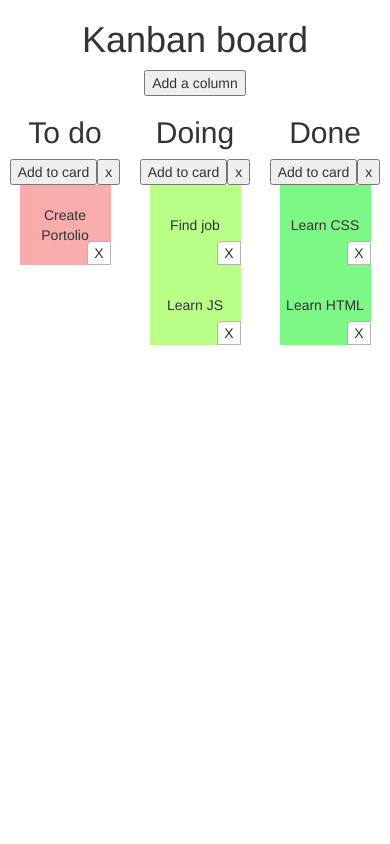
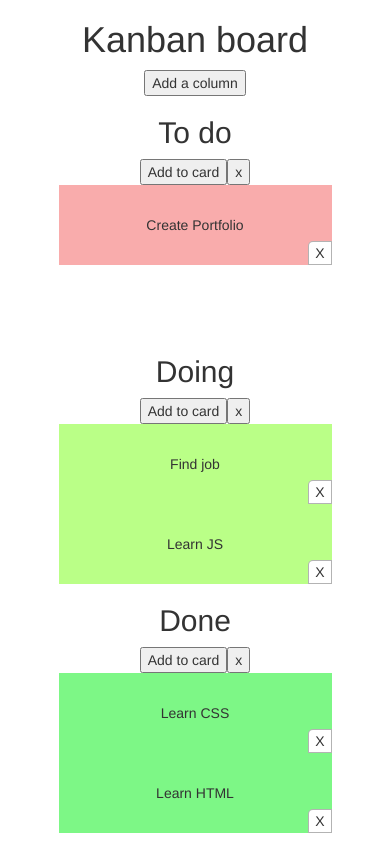
Before and after one commit to postrowinski/trello, a plain HTML site: page index.html in a window 390 px wide. Drawn offline with nearby package versions, Linux system fonts and the light colour scheme.

Commit message:
fix responsive

```diff
--- a/script.js
+++ b/script.js
@@ -114,7 +114,7 @@ $(document).ready(function () {
     board.addColumn(doneColumn);
 
     // CREATE NEW CARDS
-    var card1 = new Card('Create Portolio');
+    var card1 = new Card('Create Portfolio');
     var card2 = new Card('Find job');
     var card3 = new Card('Learn CSS');
     var card4 = new Card('Learn HTML');
--- a/style.css
+++ b/style.css
@@ -4,18 +4,18 @@
 }
 
 .column-container {
-     display: flex;
+    display: flex;
+    flex-wrap: wrap;
 }
 
 .column {
-    flex: 1;
+    flex-basis: 33.33%;
 }
 
 .column ul {
     list-style-type: none;
     padding: 0;
     margin: 0;
-    align-items: center;
     min-height: 150px;
 }
 
@@ -29,15 +29,15 @@
     min-height: 80px;
 }
 
-.column:first-of-type .card {
+.column:nth-of-type(3n + 1) .card {
     background: rgba(244, 93, 93, 0.51);
 }
 
-.column:nth-of-type(2) .card {
+.column:nth-of-type(3n + 2) .card {
     background: rgba(120, 255, 21, 0.51)
 }
 
-.column:nth-of-type(3) .card {
+.column:nth-of-type(3n + 3) .card {
     background: rgba(0, 240, 18, 0.51)
 }
 
@@ -50,3 +50,15 @@
     background: #fff;
     border: 1px solid rgba(80, 80, 80, 0.43);
 }
+
+@media (max-width: 992px) {
+    .column {
+        flex-basis: 50%;
+    }
+}
+
+@media (max-width: 768px) {
+    .column {
+        flex-basis: 100%;
+    }
+}
```
